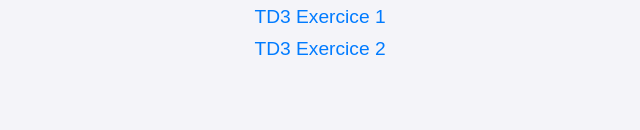
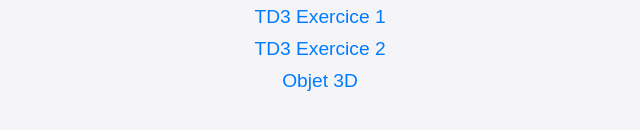
Before and after one commit to andhy-leong/Initiation-Multimedia, a plain HTML site: page index.html in a window 1280 px wide. Shown: the part 190-320 px from the top of the page, without its empty margins (320-960 px from the left). Drawn offline with Linux system fonts and the light colour scheme.

Commit message:
Mise à jour de la page index.html

```diff
--- a/index.html
+++ b/index.html
@@ -40,6 +40,7 @@
     <li><a href="https://andhy-leong.github.io/Initiation-Multimedia/TD2/td2babylone.html" target="_blank">TD2 Babylone</a></li>
     <li><a href="https://andhy-leong.github.io/Initiation-Multimedia/TD3/td3exo1.html" target="_blank">TD3 Exercice 1</a></li>
     <li><a href="https://andhy-leong.github.io/Initiation-Multimedia/TD3/td3exo2.html" target="_blank">TD3 Exercice 2</a></li>
+    <li><a href="https://andhy-leong.github.io/Initiation-Multimedia/TD3/telephone.html" target="_blank">Objet 3D</a></li>
   </ul>
 </body>
 </html>
```
